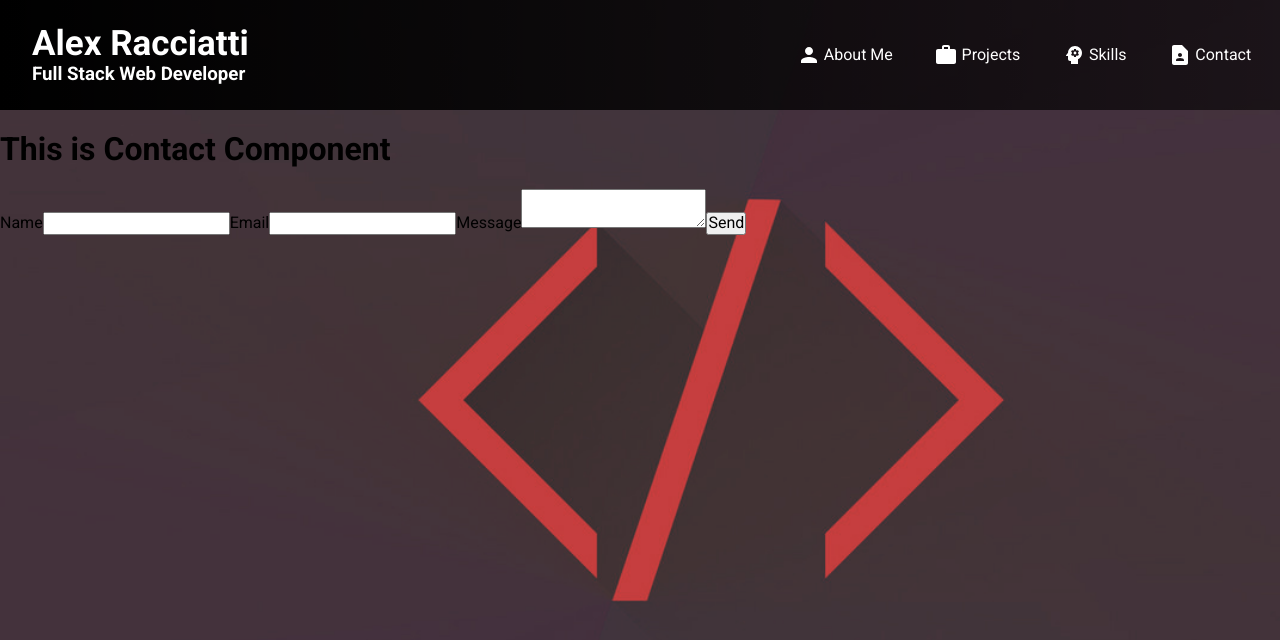
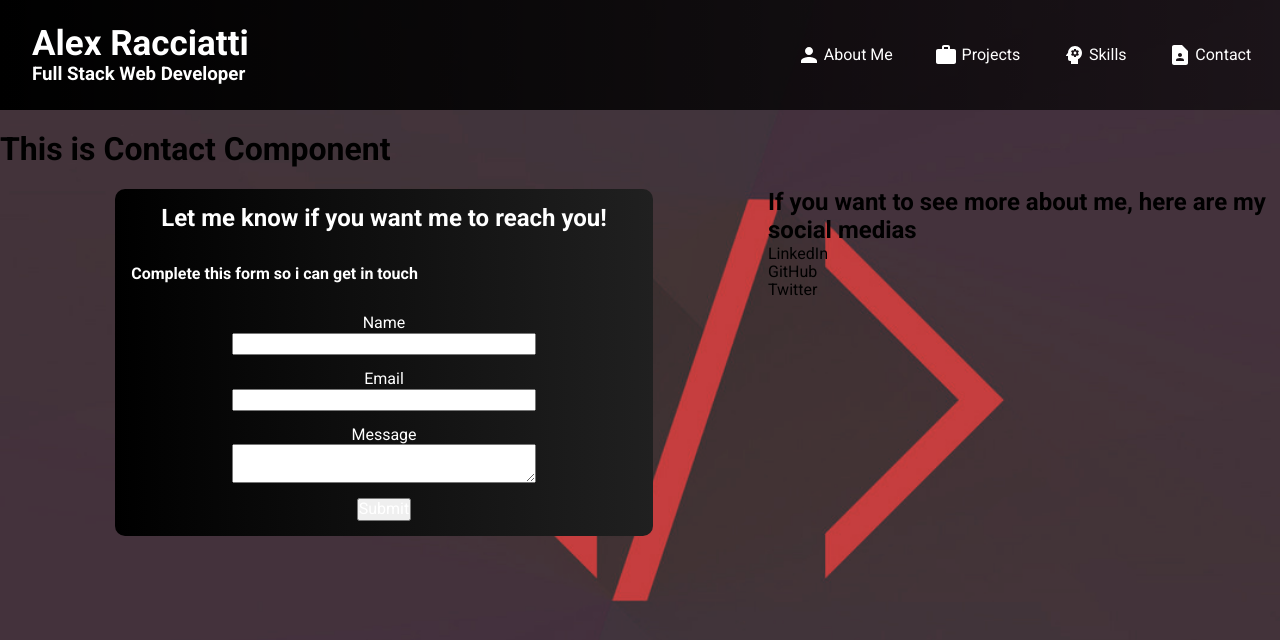
Before and after one commit to AlexRacciatti/Portfolio, a React (Create React App) app in the folder frontend/: page /contact in a window 1280 px wide. Shown: the top 640 px of the page. Built offline with nearby package versions, Linux system fonts and the light colour scheme.

Commit message:
Styles: Add first styles for contact form // Feat: implementation of SweetAlert
Now users get a successful alert that lets them know when their data is sent in the form

```diff
--- a/frontend/package.json
+++ b/frontend/package.json
@@ -15,6 +15,7 @@
     "react-dom": "^17.0.2",
     "react-router-dom": "^6.2.1",
     "react-scripts": "5.0.0",
+    "sweetalert2": "^11.4.4",
     "web-vitals": "^2.1.3"
   },
   "scripts": {
--- a/frontend/src/components/Contact/Contact.css
+++ b/frontend/src/components/Contact/Contact.css
@@ -0,0 +1,52 @@
+
+.contact-container{
+    display: flex;
+    flex-flow: row wrap;
+}
+
+.left{
+    display: flex;
+    flex-flow: column wrap;
+    width: 60%;
+}
+
+.right{
+    display: flex;
+    flex-direction: column;
+    width: 40%;
+}
+
+.contact-form-background{
+    width: 70%;
+    background: linear-gradient(to right, rgba(0,0,0,1), rgb(32, 32, 32));
+    border-radius: 10px;
+    align-self: center;
+    align-items: center;
+}
+
+.contact-form-background h2, h4 {
+    color: #fff;
+    align-self: center;
+    padding: 2vh;
+}
+
+.contact-form-background h2{
+    text-align: center;
+}
+
+.contact-form{
+    display: flex;
+    flex-direction: column;
+    padding: 15px;
+}
+
+.contact-form > label, button {
+    color: #fff;
+    align-self: center;
+}
+
+.contact-input {
+    margin-bottom: 15px;
+    width: 60%;
+    align-self: center;
+}
--- a/frontend/src/components/Contact/Contact.js
+++ b/frontend/src/components/Contact/Contact.js
@@ -1,7 +1,9 @@
 import React, { useRef } from 'react';
 import Header from '../Home/Header/Header';
+import './Contact.css'
 
 import emailjs from '@emailjs/browser';
+import Swal from 'sweetalert2';
 
 const Contact = () => {
 
@@ -12,7 +14,13 @@ const Contact = () => {
 
     emailjs.sendForm('service_ewu43hu', 'template_u9mo2ah', form.current, 'ZFViWuqS2r_ortz1s')
       .then((result) => {
+          form.current.reset()
           console.log(result.text);
+          Swal.fire(
+            'Thank you!',
+            'Your message was succesfully sent. You will recieve an answer ASAP',
+            'success'
+          )
       }, (error) => {
           console.log(error.text);
       });
@@ -22,15 +30,32 @@ const Contact = () => {
     <div>
         <Header/>
         <h1>This is Contact Component</h1>
-        <form ref={form} onSubmit={sendEmail}>
-          <label>Name</label>
-          <input type="text" name="user_name" />
-          <label>Email</label>
-          <input type="email" name="user_email" />
-          <label>Message</label>
-          <textarea name="message" />
-          <input type="submit" value="Send" />
-        </form>
+        <div className='contact-container'>
+          <div className='left'>
+            <div className='contact-form-background'>
+              <h2>Let me know if you want me to reach you!</h2>
+              <h4>Complete this form so i can get in touch</h4>
+              <form ref={form} onSubmit={sendEmail} className='contact-form'>
+                <label>Name</label>
+                <input type="text" name="user_name" className='contact-input' required />
+                <label>Email</label>
+                <input type="email" name="user_email" className='contact-input' required />
+                <label>Message</label>
+                <textarea name="message" className='contact-input' required />
+                <button type='submit'>Submit</button>
+              </form>
+            </div>
+          </div>
+          <div className='right'>
+            <h2>If you want to see more about me, here are my social medias</h2>
+            <ul>
+              <li>LinkedIn</li>
+              <li>GitHub</li>
+              <li>Twitter</li>
+            </ul>
+          </div>
+        </div>
+
     </div>
   )
 };
```
Also changed, not shown: 1 other file (tests, documents, lock files or other folders).
